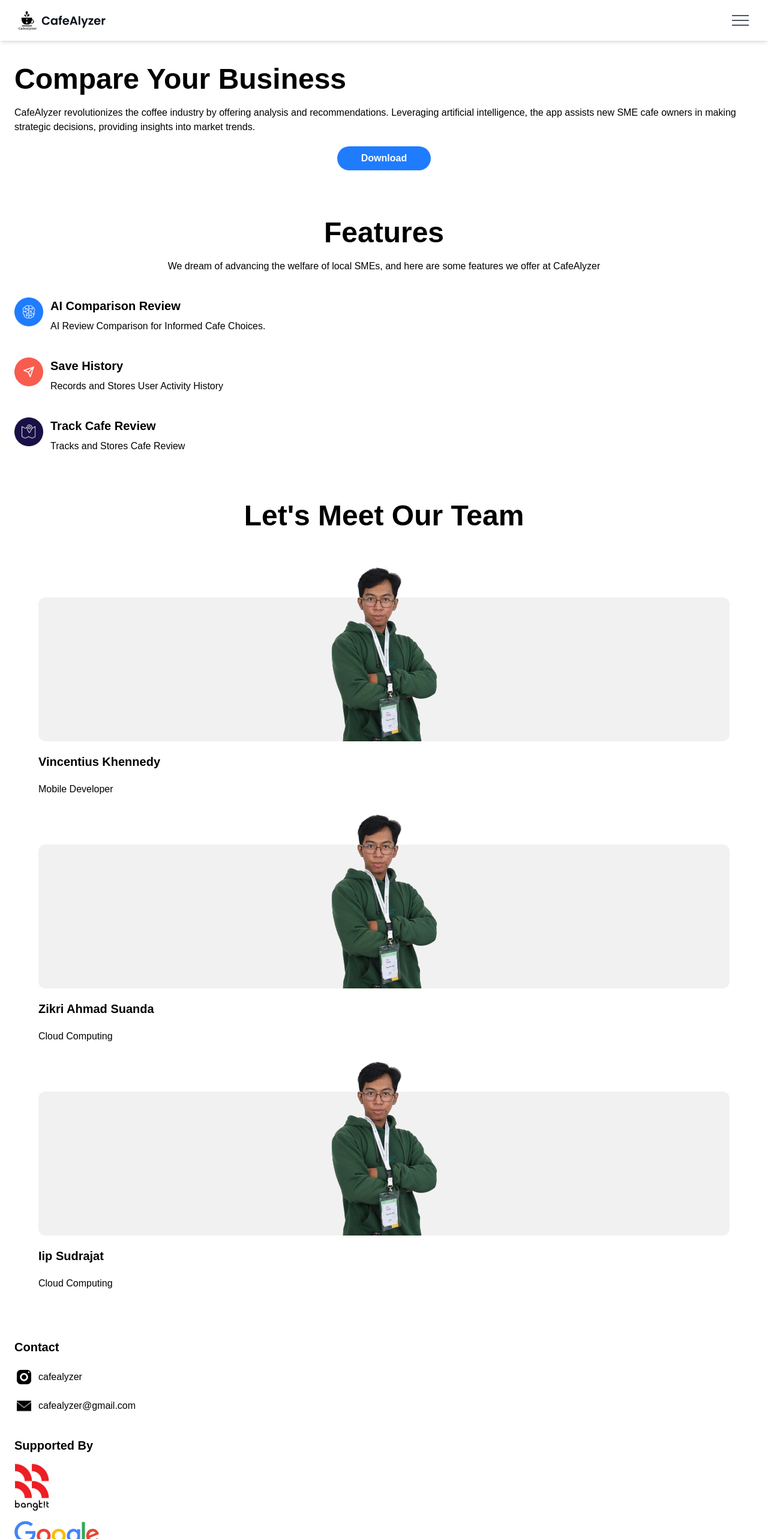
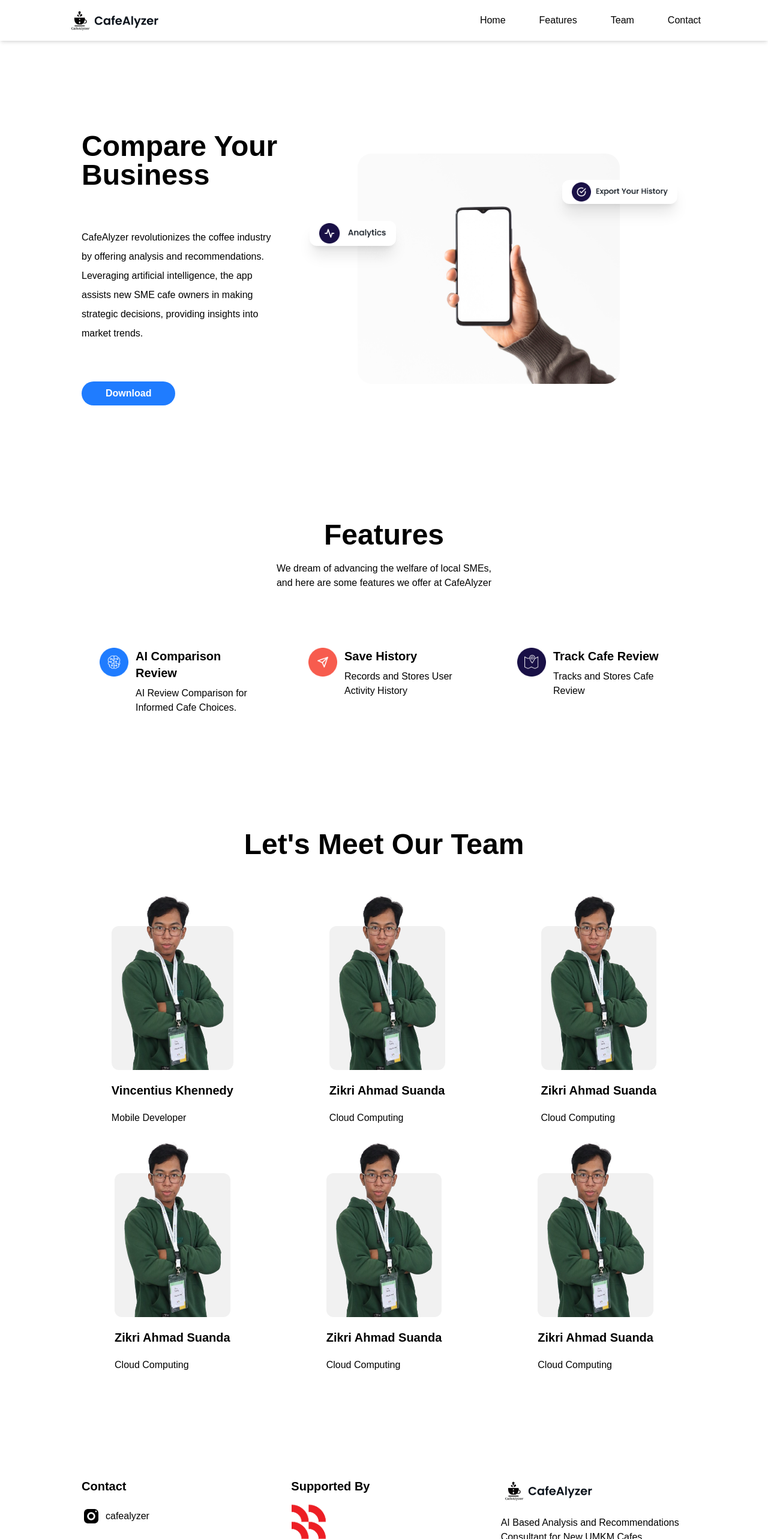
Before and after one commit to Ipsusoedra/CafeAlyzer-LandingPage, a React (Vite) app: page / in a window 1280 px wide. Shown: the top 2566 px of the page at 60% size. Built offline with nearby package versions, Linux system fonts and the light colour scheme; a web font is replaced by a local one.

Commit message:
feat: display tablet & desktop

```diff
--- a/index.html
+++ b/index.html
@@ -2,7 +2,7 @@
 <html lang="en">
   <head>
     <meta charset="UTF-8" />
-    <link rel="icon" type="image/svg+xml" href="/vite.svg" />
+    <link rel="icon" type="image/svg+xml" href="/icons/CafeAlyzerLogoW.png" />
     <meta name="viewport" content="width=device-width, initial-scale=1.0" />
     <title>CafeAlyzer</title>
     <link href="https://fonts.cdnfonts.com/css/poppins" rel="stylesheet">
--- a/src/App.jsx
+++ b/src/App.jsx
@@ -11,11 +11,13 @@ function App() {
 
   return (
     <>
-      <nav className="flex flex-col gap-5 px-6 py-3 sticky top-0 bg-white w-full shadow-md z-30">
-        <div className="flex justify-between w-full">
+      <nav className="flex flex-col gap-5 px-6 md:px-28 lg:px-28 py-3 sticky top-0 bg-white w-full shadow-md z-30">
+        <div className="flex justify-between w-full ">
           <div>
             <img src="/icons/logo.png" alt="" className="w-44" />
           </div>
+          {/* Begin::Menu Mobile */}
+          <div className="flex justify-between md:hidden lg:hidden">
             {isMenuOpen ? (
               <Transition
                 show={isMenuOpen}
@@ -40,6 +42,14 @@ function App() {
               </button>
             )}
           </div>
+          {/* End::Menu Mobile */}
+          <div className="hidden md:flex lg:flex items-center gap-14 ">
+            <a href="#home">Home</a>
+            <a href="#features">Features</a>
+            <a href="#team">Team</a>
+            <a href="#contact">Contact</a>
+          </div>
+        </div>
         <Transition
           show={isMenuOpen}
           enter="transition ease-in-out duration-300 transform"
@@ -57,7 +67,7 @@ function App() {
           </div>
         </Transition>
       </nav>
-      <main className="">
+      <main className="md:px-28 lg:px-28">
         <Hero />
         <Features />
         <Team />
--- a/src/components/Contact.jsx
+++ b/src/components/Contact.jsx
@@ -1,8 +1,8 @@
 export default function Contact(){
   return (
     <>
-      <section className="px-6 py-10 flex flex-col gap-10">
-        <div className="flex flex-col gap-5 items-start">
+      <section className="px-6 py-10 flex flex-col gap-10 md:mt-24 lg:mt-24 md:flex-row lg:flex-row md:justify-between lg:justify-between">
+        <div className="flex flex-col gap-5 items-start md:w-4/12 lg:w-4/12">
           <h3 className="font-semibold text-xl">Contact</h3>
           <div className="flex items-center gap-2 ">
             <img src="/icons/instagram.png" alt="instagram icon" className="h-8 w-8"/>
@@ -13,13 +13,13 @@ export default function Contact(){
             <p>cafealyzer@gmail.com</p>
           </div>
         </div>
-        <div>
+        <div className="md:w-4/12 lg:w-4/12">
           <h3 className="font-semibold text-xl">Supported By</h3>
           <img src="/icons/bangkit.png" alt="" className="h-28" />
           <img src="/icons/google.png" alt="" className="h-12" />
           <img src="/icons/ristek.png" alt="" className="h-28" />
         </div>
-        <div className="space-y-5">
+        <div className="space-y-5 md:w-4/12 lg:w-4/12">
           <img src="/icons/logo.png" alt="" className="w-44" />
           <p>AI Based Analysis and Recommendations Consultant for New UMKM Cafes</p>
         </div>
--- a/src/components/Features.jsx
+++ b/src/components/Features.jsx
@@ -1,27 +1,27 @@
 export default function Features(){
   return (
     <>
-      <div className="px-6 py-10 flex flex-col gap-10">
+      <div className="px-6 py-10 flex flex-col gap-10 lg:gap-24 lg:my-28">
         <header className="flex flex-col gap-5 items-center">
           <h1 className="font-bold text-5xl">Features</h1>
-          <p className="text-center">We dream of advancing the welfare of local SMEs, and here are some features we offer at CafeAlyzer</p>
+          <p className="text-center md:w-96 lg:w-96">We dream of advancing the welfare of local SMEs, and here are some features we offer at CafeAlyzer</p>
         </header>
-        <section className="flex flex-col items-start gap-10">
-          <div className="flex gap-3">
+        <section className="flex flex-col md:flex-row lg:flex-row md:justify-center lg:justify-center items-start gap-10 lg:gap-24 md:flex-wrap lg:flex-wrap">
+          <div className="flex gap-3 md:w-4/12 lg:w-3/12">
             <img src="/icons/ai.png" alt="ai image" className="h-12 w-12"/>
             <div className="flex flex-col gap-2">
               <h2 className="text-xl font-semibold">AI Comparison Review</h2>
               <p>AI Review Comparison for Informed Cafe Choices.</p>
             </div>
           </div>
-          <div className="flex gap-3">
+          <div className="flex gap-3 md:w-4/12 lg:w-3/12">
             <img src="/icons/save_history.png" alt="ai image" className="h-12 w-12"/>
             <div className="flex flex-col gap-2">
               <h2 className="text-xl font-semibold">Save History</h2>
               <p>Records and Stores User Activity History</p>
             </div>
           </div>
-          <div className="flex gap-3">
+          <div className="flex gap-3 md:w-4/12 lg:w-3/12">
             <img src="/icons/maps.png" alt="ai image" className="h-12 w-12"/>
             <div className="flex flex-col gap-2">
               <h2 className="text-xl font-semibold">Track Cafe Review</h2>
--- a/src/components/Hero.jsx
+++ b/src/components/Hero.jsx
@@ -1,15 +1,24 @@
-export default function Hero(){
+export default function Hero() {
   return (
     <>
-      <div className="flex flex-col gap-5 px-6 py-10">
-        <div>
-          <h1 className="font-bold text-5xl">Compare Your Business</h1>
+      <div className="flex flex-col lg:flex-row gap-5 px-6 py-10 md:my-28 lg:my-28">
+        <div className="flex flex-col gap-10 lg:w-4/12 md:gap-16 lg:gap-16">
+          <h1 className="font-bold text-5xl text-center lg:text-left">Compare Your Business</h1>
+          <p className="text-center lg:text-left lg:leading-loose">CafeAlyzer revolutionizes the coffee industry by offering analysis and recommendations. Leveraging artificial intelligence, the app assists new SME cafe owners in making strategic decisions, providing insights into market trends.</p>
+          <div className="flex justify-center items-center lg:items-start lg:justify-start">
+            <button className="bg-primary px-10 py-2 rounded-full text-white font-semibold">Download</button>
+          </div>
         </div>
-        <div>
-          <p>CafeAlyzer revolutionizes the coffee industry by offering analysis and recommendations. Leveraging artificial intelligence, the app assists new SME cafe owners in making strategic decisions, providing insights into market trends.</p>
-        </div>
-        <div className="flex justify-center items-center">
-          <button className="bg-primary px-10 py-2 rounded-full text-white font-semibold">Download</button>
+        <div className="hidden lg:flex lg:w-8/12 lg:justify-center lg:items-center">
+          <div className="relative">
+            <img src="/assets/handphone.jpg" alt="handphone image" className="h-96 bg-contain rounded-3xl" />
+            <div className="absolute top-28 -left-20 shadow-xl px-4 py-1 rounded-xl bg-white">
+              <img src="/icons/analytics.png" alt="" className="w-28" draggable="false"/>
+            </div>
+            <div className="absolute top-11 -right-24 shadow-xl px-4 py-1 rounded-xl bg-white">
+            <img src="/icons/export.png" alt="" className="w-40" draggable="false"/>
+            </div>
+          </div>
         </div>
       </div>
     </>
--- a/src/components/Team.jsx
+++ b/src/components/Team.jsx
@@ -3,7 +3,7 @@ export default function Team() {
     <>
       <div className="flex flex-col gap-28 px-6 py-10">
         <h1 className="font-bold text-5xl text-center">Let's Meet Our Team</h1>
-        <section className="flex flex-col gap-20">
+        <section className="flex flex-col gap-20 md:gap-20 lg:gap-20 md:justify-center lg:justify-center md:flex-wrap lg:flex-wrap md:flex-row lg:flex-row">
           <div className="px-10 flex flex-col gap-5">
             <div className="relative object-none object-bottom flex flex-col items-center bg-secondary h-60 rounded-xl">
               <img src="/assets/zikri.png" alt="" className="h-80 absolute -top-20"/>
@@ -27,7 +27,34 @@ export default function Team() {
               <img src="/assets/zikri.png" alt="" className="h-80 absolute -top-20"/>
             </div>
             <div className="flex flex-col gap-5">
-              <h3 className="font-semibold text-xl">Iip Sudrajat</h3>
+              <h3 className="font-semibold text-xl">Zikri Ahmad Suanda</h3>
+              <p>Cloud Computing</p>
+            </div>
+          </div>
+          <div className="px-10 flex flex-col gap-5">
+            <div className="relative object-none object-bottom flex flex-col items-center bg-secondary h-60 rounded-xl">
+              <img src="/assets/zikri.png" alt="" className="h-80 absolute -top-20"/>
+            </div>
+            <div className="flex flex-col gap-5">
+              <h3 className="font-semibold text-xl">Zikri Ahmad Suanda</h3>
+              <p>Cloud Computing</p>
+            </div>
+          </div>
+          <div className="px-10 flex flex-col gap-5">
+            <div className="relative object-none object-bottom flex flex-col items-center bg-secondary h-60 rounded-xl">
+              <img src="/assets/zikri.png" alt="" className="h-80 absolute -top-20"/>
+            </div>
+            <div className="flex flex-col gap-5">
+              <h3 className="font-semibold text-xl">Zikri Ahmad Suanda</h3>
+              <p>Cloud Computing</p>
+            </div>
+          </div>
+          <div className="px-10 flex flex-col gap-5">
+            <div className="relative object-none object-bottom flex flex-col items-center bg-secondary h-60 rounded-xl">
+              <img src="/assets/zikri.png" alt="" className="h-80 absolute -top-20"/>
+            </div>
+            <div className="flex flex-col gap-5">
+              <h3 className="font-semibold text-xl">Zikri Ahmad Suanda</h3>
               <p>Cloud Computing</p>
             </div>
           </div>
```
Also changed, not shown: public/icons/CafeAlyzerLogoW.png (added), public/icons/analytics.png (renamed from public/icons/analytisc.png). Lines whose indentation alone changed are shown as unchanged.
